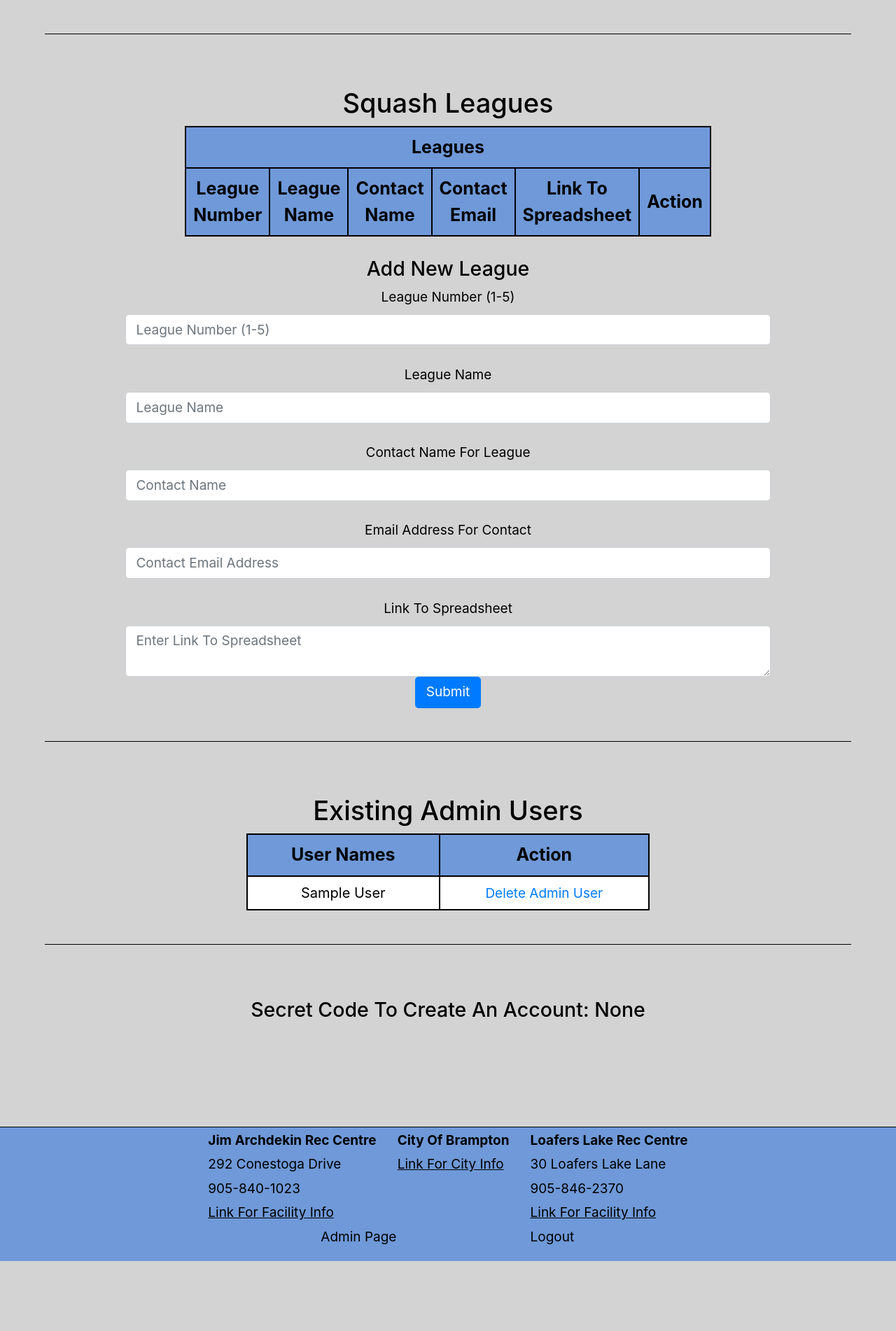
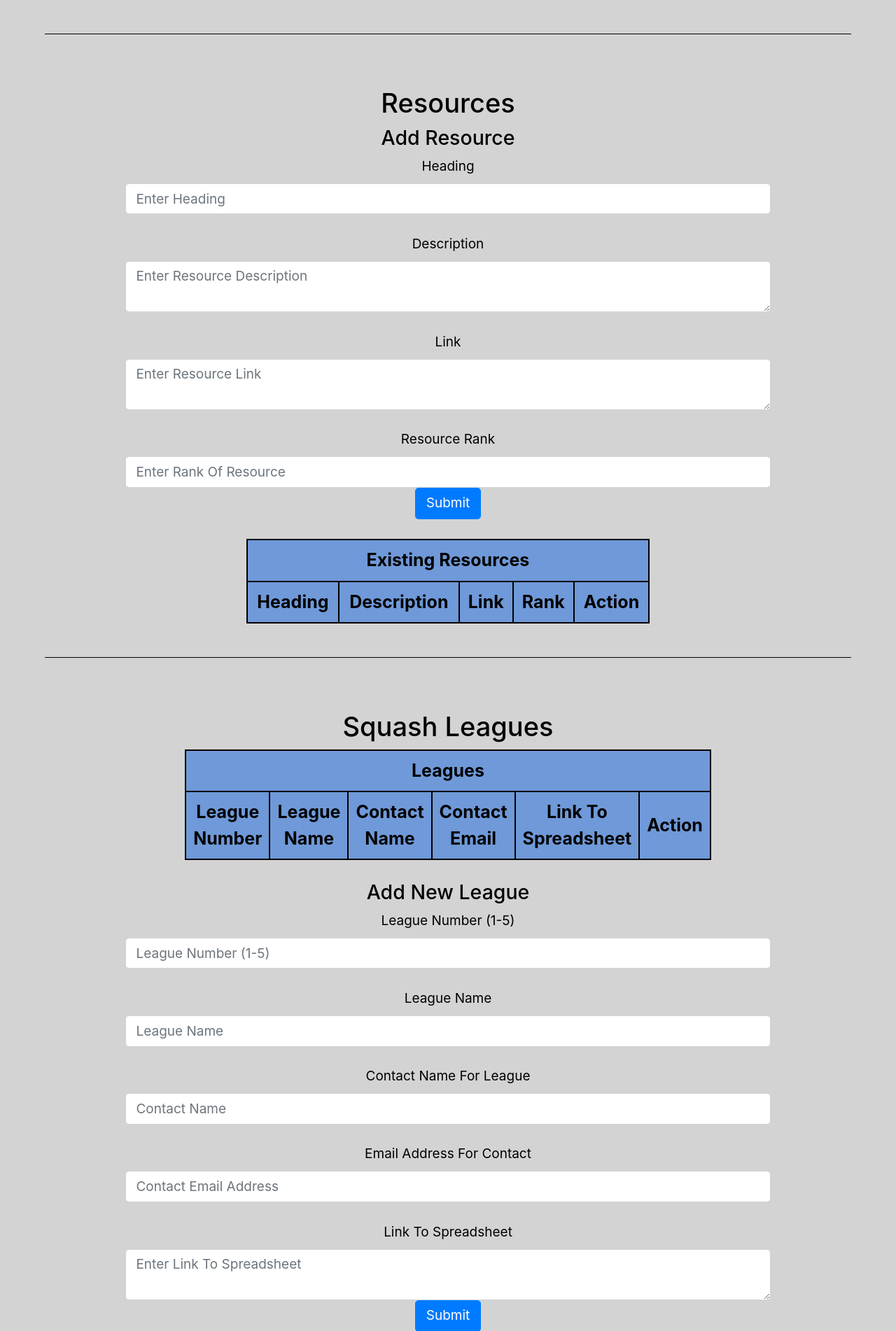
Before and after one commit to Siarnt/brampton-squash, a Flask app: page /admin_page in a window 1280 px wide. Shown: the part 1016-2918 px from the top of the page at 70% size. Before the commit the page ends 2818 px from the top, so only its background shows below. Run offline with Flask 2, Linux system fonts and the light colour scheme; the visitor is signed in with stand-in values (Sample User, id 1); data comes from the database, SQL or seed files in the repository; both versions use the stored data as it was after the commit; data that the repository does not hold is empty; some libraries are stand-ins or nearby versions.

Commit message:
adding resources

```diff
--- a/app.py
+++ b/app.py
@@ -74,6 +74,13 @@ class League_Information(db.Model):
     email = db.Column(db.String(500))
     link = db.Column(db.String(2000))
 
+class Resources(db.Model):
+    id = db.Column(db.Integer, primary_key=True)
+    heading = db.Column(db.String(1000))
+    description = db.Column(db.String(2000))
+    link = db.Column(db.String(2000))
+    rank = db.Column(db.Integer)
+
 # >>>> HOME PAGE <<<<
 
 @app.route('/',methods=['GET','POST'])
@@ -81,7 +88,8 @@ def home():
     page_title = 'Brampton Squash'
     announcement_items = Announcements.query.order_by(Announcements.rank)
     leagues = League_Information.query.order_by(League_Information.league_number)
-    return render_template("home.html",page_title=page_title, user=current_user,announcement_items=announcement_items,leagues=leagues)
+    resources = Resources.query.order_by(Resources.rank)
+    return render_template("home.html",page_title=page_title, user=current_user,announcement_items=announcement_items,leagues=leagues,resources=resources)
 
 # >>>> ADMIN SECTION <<<<
 
@@ -157,10 +165,11 @@ def admin_page():
     page_title = 'Brampton Squash - Admin Page'
     announcement_items = Announcements.query.order_by(Announcements.rank)
     leagues = League_Information.query.order_by(League_Information.league_number)
+    resources = Resources.query.order_by(Resources.rank)
     all_users = User.query.order_by(User.name)
     secret_code = os.getenv("secret_code")
 
-    return render_template("admin_page.html",page_title=page_title, user=current_user,announcement_items=announcement_items,leagues=leagues,all_users=all_users,secret_code=secret_code)
+    return render_template("admin_page.html",page_title=page_title, user=current_user,announcement_items=announcement_items,leagues=leagues,all_users=all_users,secret_code=secret_code,resources=resources)
 
 
 # >>>> LEAGUES <<<<
@@ -229,7 +238,7 @@ def delete_announcement(id):
 @app.route('/update-announcement/<int:id>', methods=['GET','POST'])
 @login_required
 def update_announcement(id):
-    page_title = "Brampton Squash - Update announcement"
+    page_title = "Brampton Squash - Update Announcement"
     a = Announcements.query.get_or_404(id)
     if request.method == 'POST':
         a.announcement_item = request.form['update_announcement']
@@ -239,6 +248,46 @@ def update_announcement(id):
         return redirect('/admin_page')
     else:
         return render_template("update_announcement.html",page_title=page_title, a=a,user=current_user)
+
+
+# >>>> RESOURCES <<<<
+
+@app.route('/add_resource', methods=['GET','POST'])
+@login_required
+def add_resource():
+    if request.method == 'POST':
+        heading = request.form.get('heading')
+        description = request.form.get('description')
+        link = request.form.get('link')
+        rank = request.form.get('rank')
+        new_resource = Resources(heading=heading,description=description,link=link,rank=rank)
+        db.session.add(new_resource)
+        db.session.commit()
+        return redirect('/admin_page')
+
+@app.route('/delete-resource/<int:id>', methods=['GET','POST'])
+@login_required
+def delete_resource(id):
+    to_delete = Resources.query.get_or_404(id)
+    db.session.delete(to_delete)
+    db.session.commit()
+    return redirect('/admin_page')
+
+@app.route('/update-resource/<int:id>', methods=['GET','POST'])
+@login_required
+def update_resource(id):
+    page_title = "Brampton Squash - Update Resource"
+    r = Resources.query.get_or_404(id)
+    if request.method == 'POST':
+        r.heading = request.form['update_heading']
+        r.description = request.form['update_description']
+        r.link = request.form['update_link']
+        r.rank = request.form['update_rank']
+        db.session.commit()
+        return redirect('/admin_page')
+    else:
+        return render_template("update_resource.html",page_title=page_title, r=r,user=current_user)
+
 
 # >>>> LOADING LEAGUE PAGES <<<<
 
--- a/templates/admin_page.html
+++ b/templates/admin_page.html
@@ -43,6 +43,62 @@
         <td>{{ announcement.date_created }}</td>
         <td>{{ announcement.rank }}</td>
         <td><a href="/update-announcement/{{ announcement.id }}">Update</td>
+    </tr>
+    {% endfor %}
+</table>
+<br>
+<hr>
+</div>
+<br>
+<div class="admin-section">
+    <br>
+<h2>Resources</h2>
+<h4>Add Resource</h4>
+<form action="/add_resource" method="POST">
+    <div class="login-form">
+        <label for="name">Heading</label>
+
+        <input type="text" class="form-control" id="heading" name="heading" placeholder="Enter Heading"></input>
+        <br>
+    </div>
+    <div class="login-form">
+        <label for="name">Description</label>
+
+        <textarea type="text" class="form-control" id="description" name="description" placeholder="Enter Resource Description"></textarea>
+        <br>
+    </div>
+    <div class="login-form">
+        <label for="name">Link</label>
+
+        <textarea type="text" class="form-control" id="link" name="link" placeholder="Enter Resource Link"></textarea>
+        <br>
+    </div>
+    <div class="login-form">
+        <label for="link">Resource Rank</label>
+
+        <input type="text" class="form-control" id="rank" name="rank" placeholder="Enter Rank Of Resource">
+    </div>
+    <button type="submit" class="btn btn-primary">Submit</button>
+</form>
+<br>
+<table class="admin-table">
+    <tr>
+        <th colspan="5">Existing Resources</th>
+    </tr>
+    <tr>
+        <th>Heading</th>
+        <th>Description</th>
+        <th>Link</th>
+        <th>Rank</th>
+        <th>Action</th>
+    </tr>
+    {% for resource in resources %}
+    <tr>
+        <td>{{ resource.heading }}</td>
+        <td>{{ resource.description }}</td>
+        <td>{{ resource.link }}</td>
+        <td>{{ resource.rank }}</td>
+        <td><a href="/update-resource/{{ resource.id }}">Update</td>
     </tr>
     {% endfor %}
 </table>
--- a/templates/update_announcement.html
+++ b/templates/update_announcement.html
@@ -4,7 +4,7 @@
 <h2>Update News</h2>
 <form action="/update-announcement/{{ a.id }}" method="POST">
 <div class="update-form">
-    <h5>Announcement</h5>
+<h5>Announcement</h5>
 <input class="form-control" type="text" name="update_announcement" id="update_announcement" value="{{ a.announcement_item }}">
 <br>
 <h5>Date Created</h5>
```
Also changed, not shown: static/styles.css (+29 -2 lines), templates/home.html (+23 -1 lines), templates/update_resource.html (added, +29 -0 lines), database.db (added).
